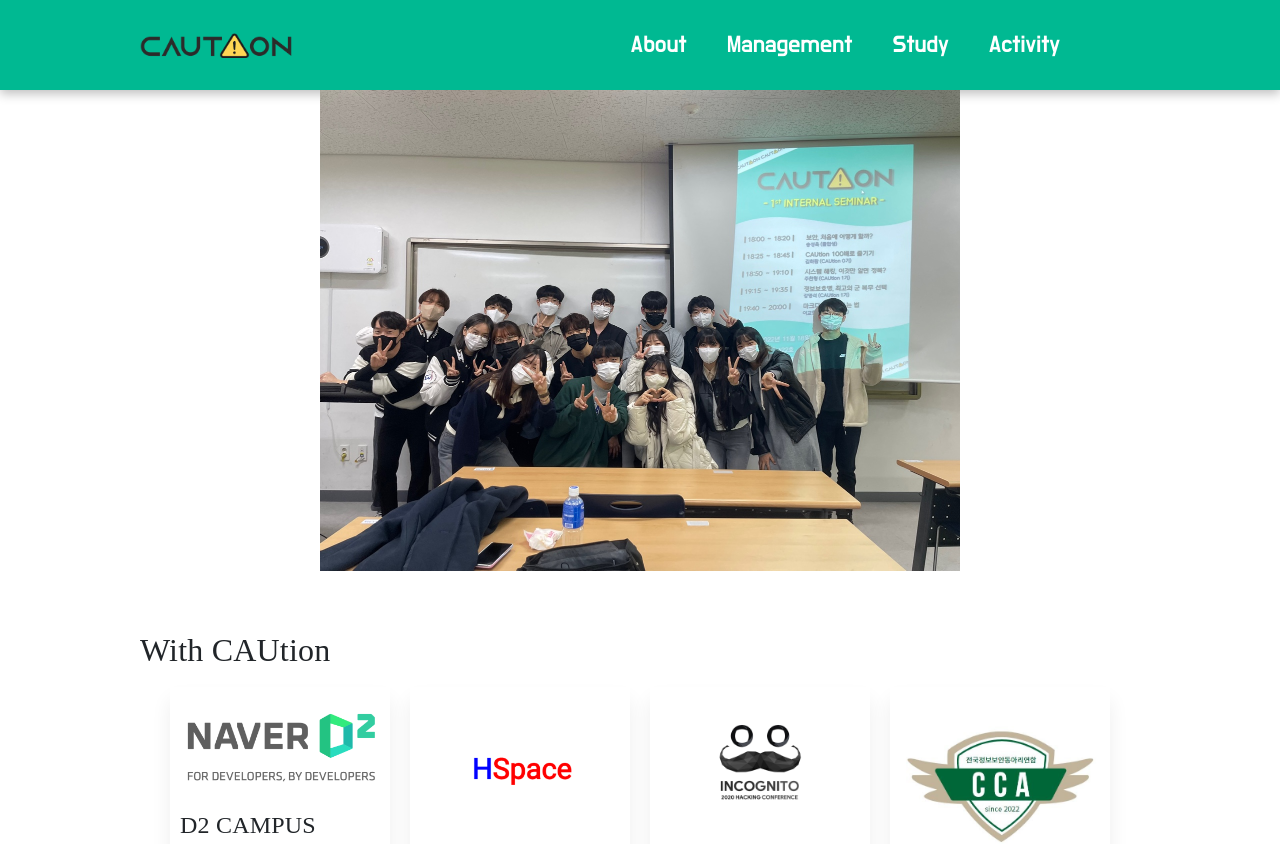
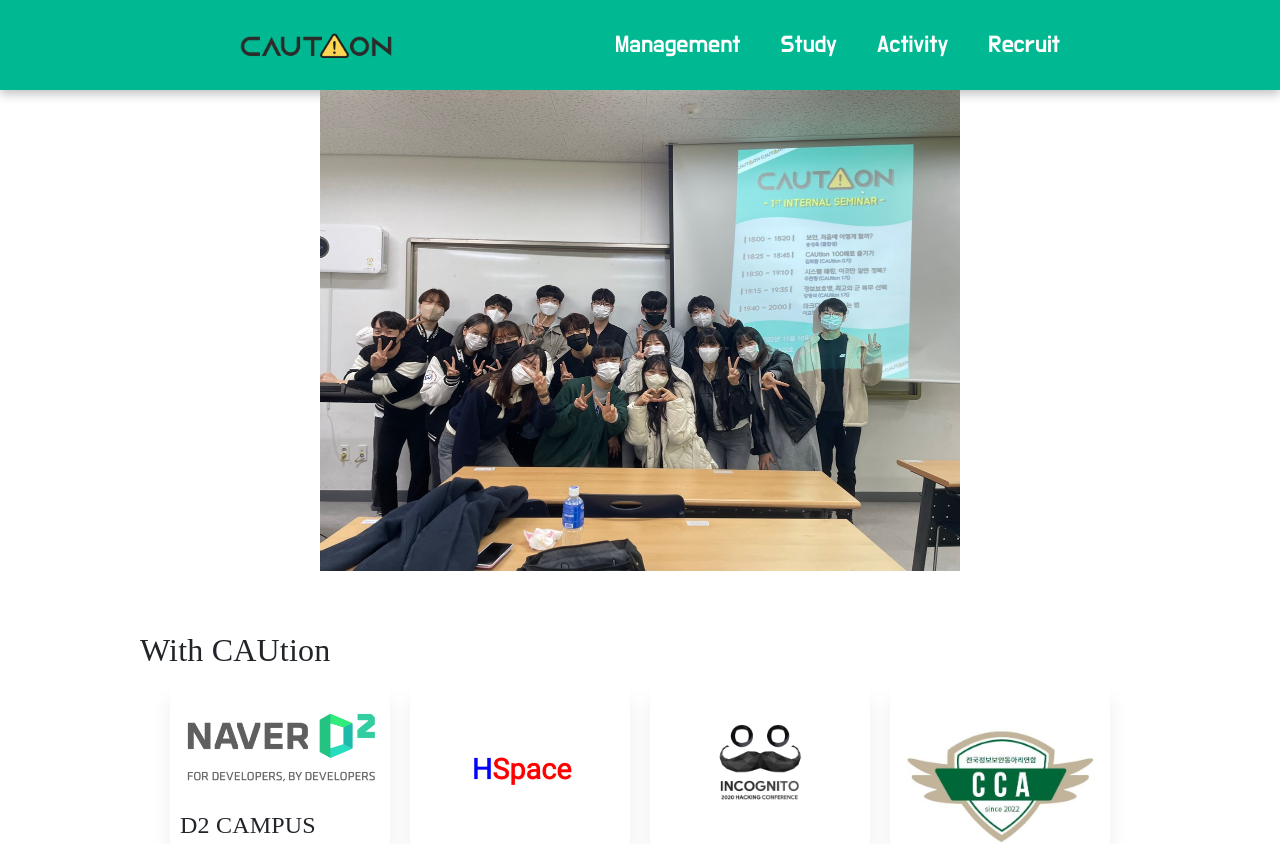
Before and after one commit to CAUti0n/CAUtion-Web-Front-End, a React (Create React App) app: page / in a window 1280 px wide. Shown: the top 844 px of the page. Built offline with nearby package versions, Linux system fonts and the light colour scheme.

Commit message:
nav수정

```diff
--- a/src/Components/Nav.js
+++ b/src/Components/Nav.js
@@ -14,10 +14,10 @@
 
       {/* Nav Links */}
       <div className={styles.nav_links_container}>
-          <Link to='/about' >About</Link>
           <Link to='/management'>Management</Link>
           <Link to='/study' >Study</Link>
           <Link to='/activity'>Activity</Link>
+          <Link to='/Recruit'>Recruit</Link>
       </div>
 
     </div>
--- a/src/Components/styles/Nav.module.css
+++ b/src/Components/styles/Nav.module.css
@@ -12,7 +12,7 @@
 /* Logo */
 .logo_container {
     position: absolute;
-    left: 100px;
+    left: 200px;
     height: inherit;
 
     display: flex;
```
Also changed, not shown: src/Pages/About/img/rowline.png (deleted).
